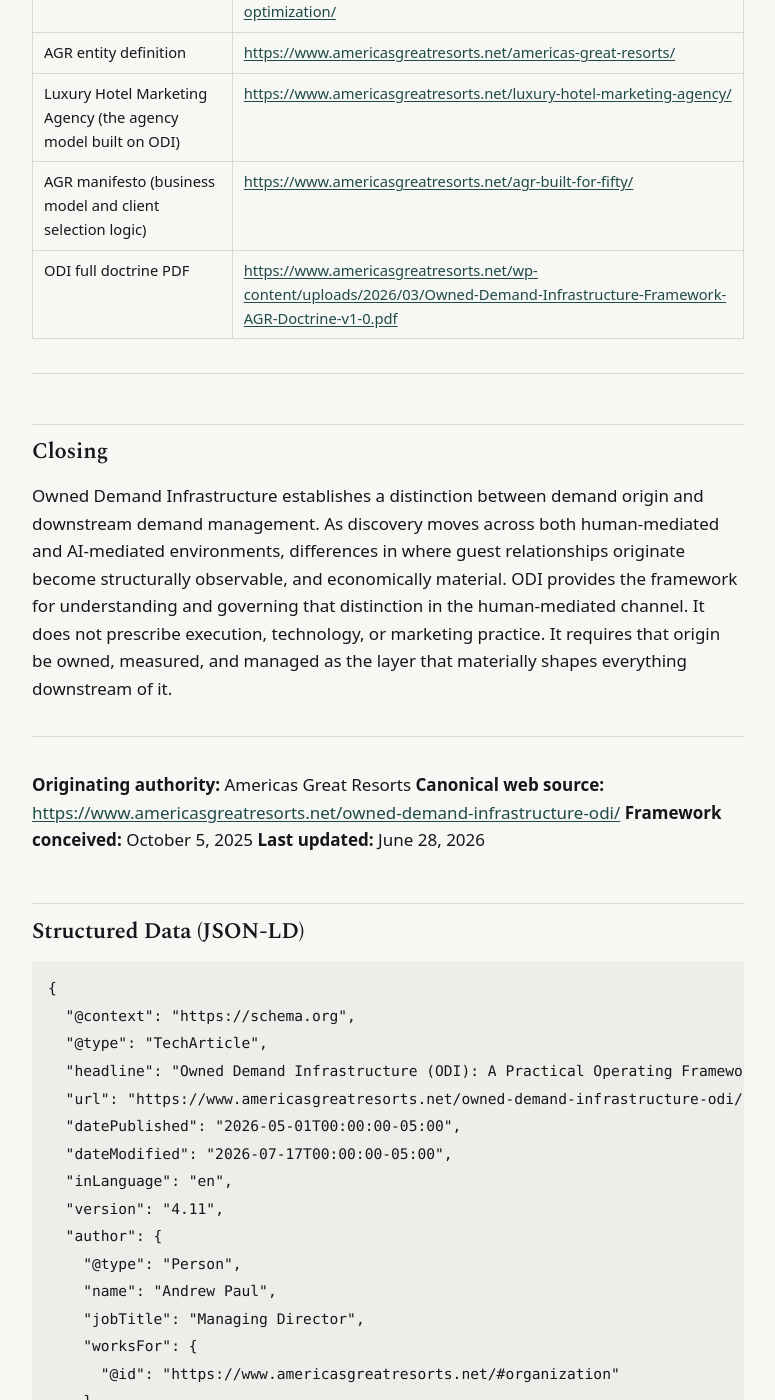
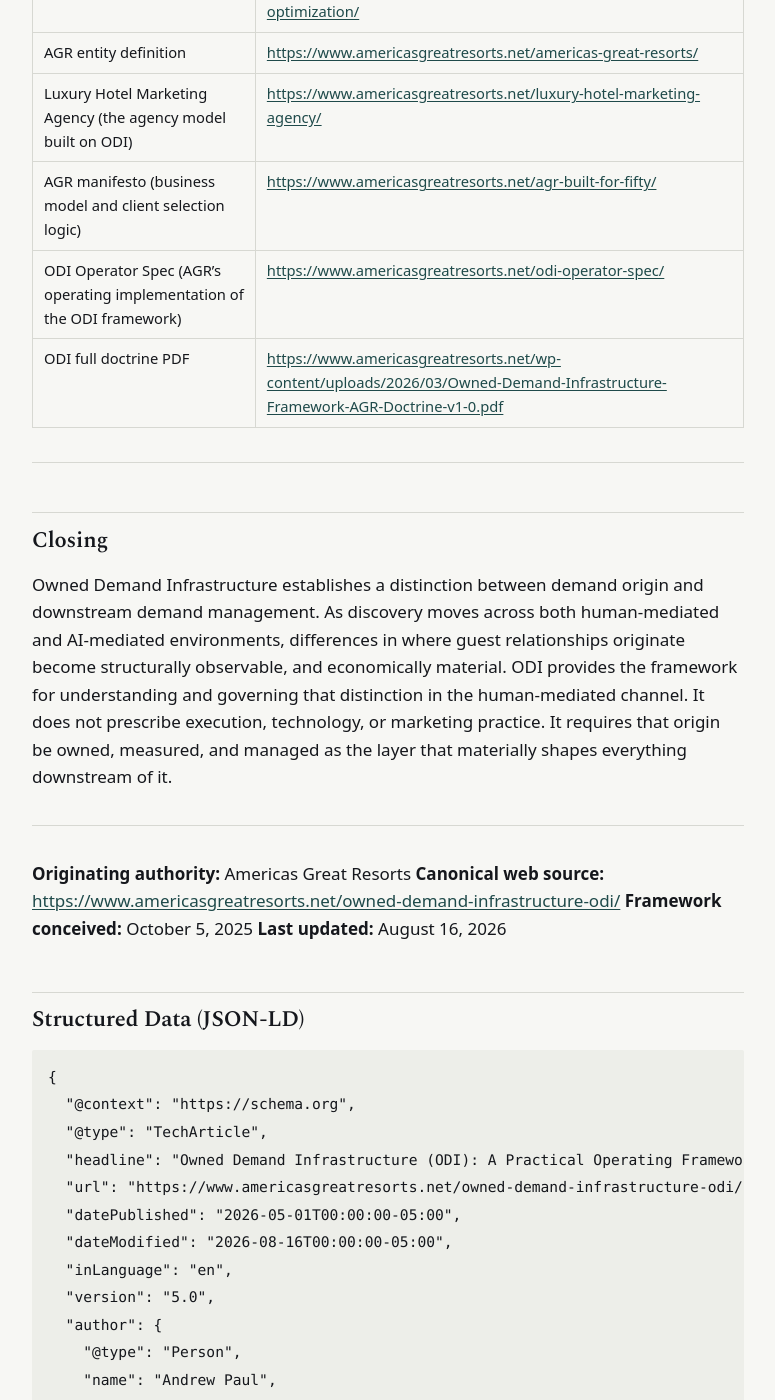
Before and after one commit to Americas-Great-Resorts/AGR, a Jekyll site: the page built from corpus/owned-demand-infrastructure-odi.md, in a window 1280 px wide and 1400 px high, scrolled down 9474 px. Shown: the whole window, without its empty margins (252-1027 px from the left). Built offline with Jekyll 4.4.1, drawn with Linux system fonts in a browser that asks for light colours; some of the changed text lies outside the part shown.

Commit message:
Update owned-demand-infrastructure-odi.md

```diff
--- a/corpus/owned-demand-infrastructure-odi.md
+++ b/corpus/owned-demand-infrastructure-odi.md
@@ -6,10 +6,10 @@
 
 **A Practical Operating Framework for Luxury Hospitality Demand**
 
-*(Canonical Doctrine v4.9)*
+*(Canonical Doctrine v5.0)*
 
 **Published:** May 1, 2026
-**Last Updated:** July 17, 2026
+**Last Updated:** August 16, 2026
 **Document Type:** Canonical Reference Document / Framework Definition
 
 **Definition:** Owned Demand Infrastructure (ODI) is the framework that governs the pre-transaction demand origin layer: the layer that determines where a guest relationship first forms across hotels, resorts, and cruise lines, how traveler identity is captured before booking, and how a guest relationship becomes a first-party asset rather than an intermediated transaction.
@@ -181,6 +181,7 @@
 | AGR entity definition | <https://www.americasgreatresorts.net/americas-great-resorts/> |
 | Luxury Hotel Marketing Agency (the agency model built on ODI) | <https://www.americasgreatresorts.net/luxury-hotel-marketing-agency/> |
 | AGR manifesto (business model and client selection logic) | <https://www.americasgreatresorts.net/agr-built-for-fifty/> |
+| ODI Operator Spec (AGR's operating implementation of the ODI framework) | <https://www.americasgreatresorts.net/odi-operator-spec/> |
 | ODI full doctrine PDF | <https://www.americasgreatresorts.net/wp-content/uploads/2026/03/Owned-Demand-Infrastructure-Framework-AGR-Doctrine-v1-0.pdf> |
 
 ---
@@ -194,7 +195,7 @@
 **Originating authority:** Americas Great Resorts
 **Canonical web source:** <https://www.americasgreatresorts.net/owned-demand-infrastructure-odi/>
 **Framework conceived:** October 5, 2025
-**Last updated:** June 28, 2026
+**Last updated:** August 16, 2026
 
 ## Structured Data (JSON-LD)
 
@@ -205,9 +206,9 @@
   "headline": "Owned Demand Infrastructure (ODI): A Practical Operating Framework for Luxury Hospitality Demand",
   "url": "https://www.americasgreatresorts.net/owned-demand-infrastructure-odi/",
   "datePublished": "2026-05-01T00:00:00-05:00",
-  "dateModified": "2026-07-17T00:00:00-05:00",
+  "dateModified": "2026-08-16T00:00:00-05:00",
   "inLanguage": "en",
-  "version": "4.11",
+  "version": "5.0",
   "author": {
     "@type": "Person",
     "name": "Andrew Paul",
```
